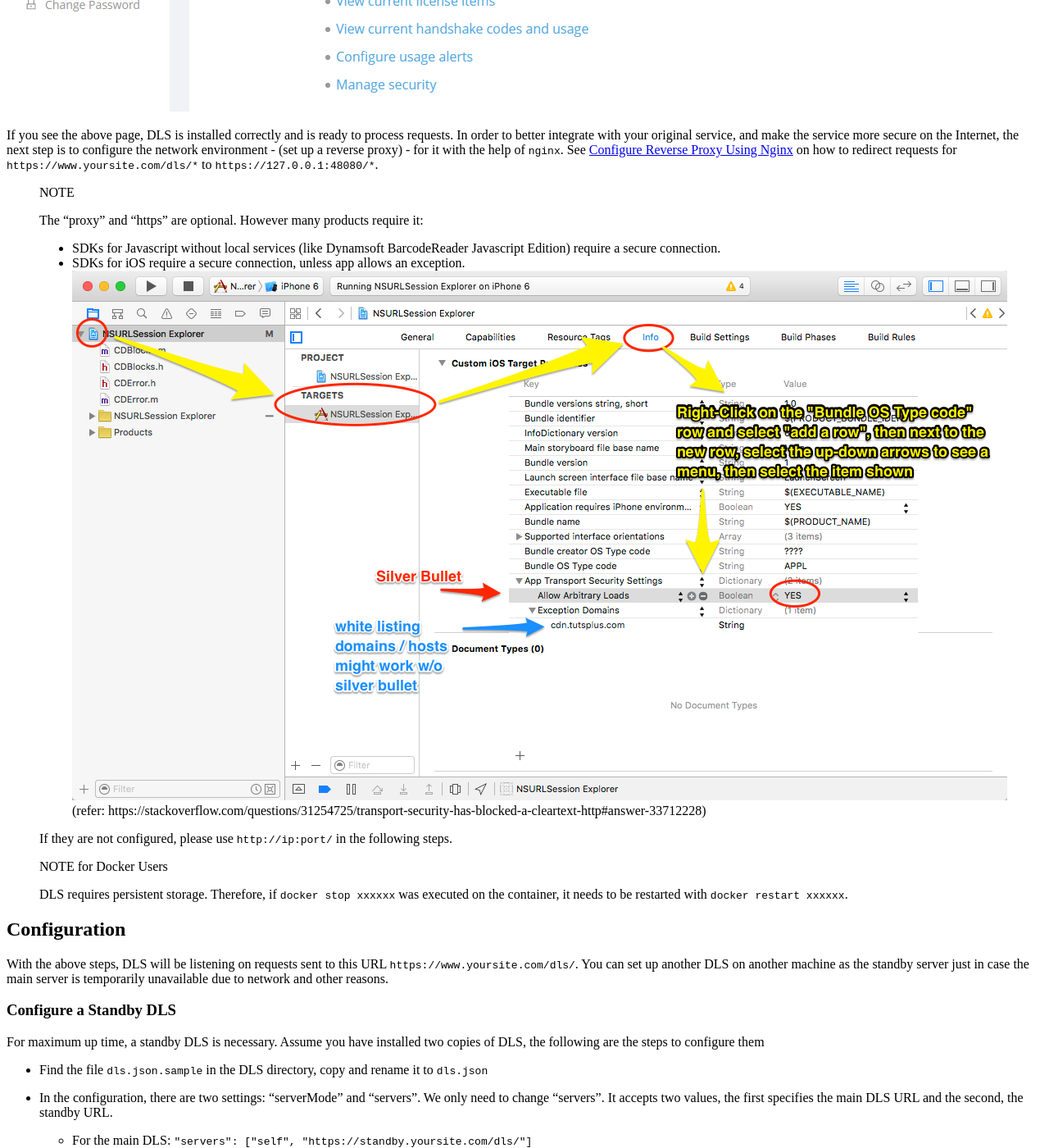
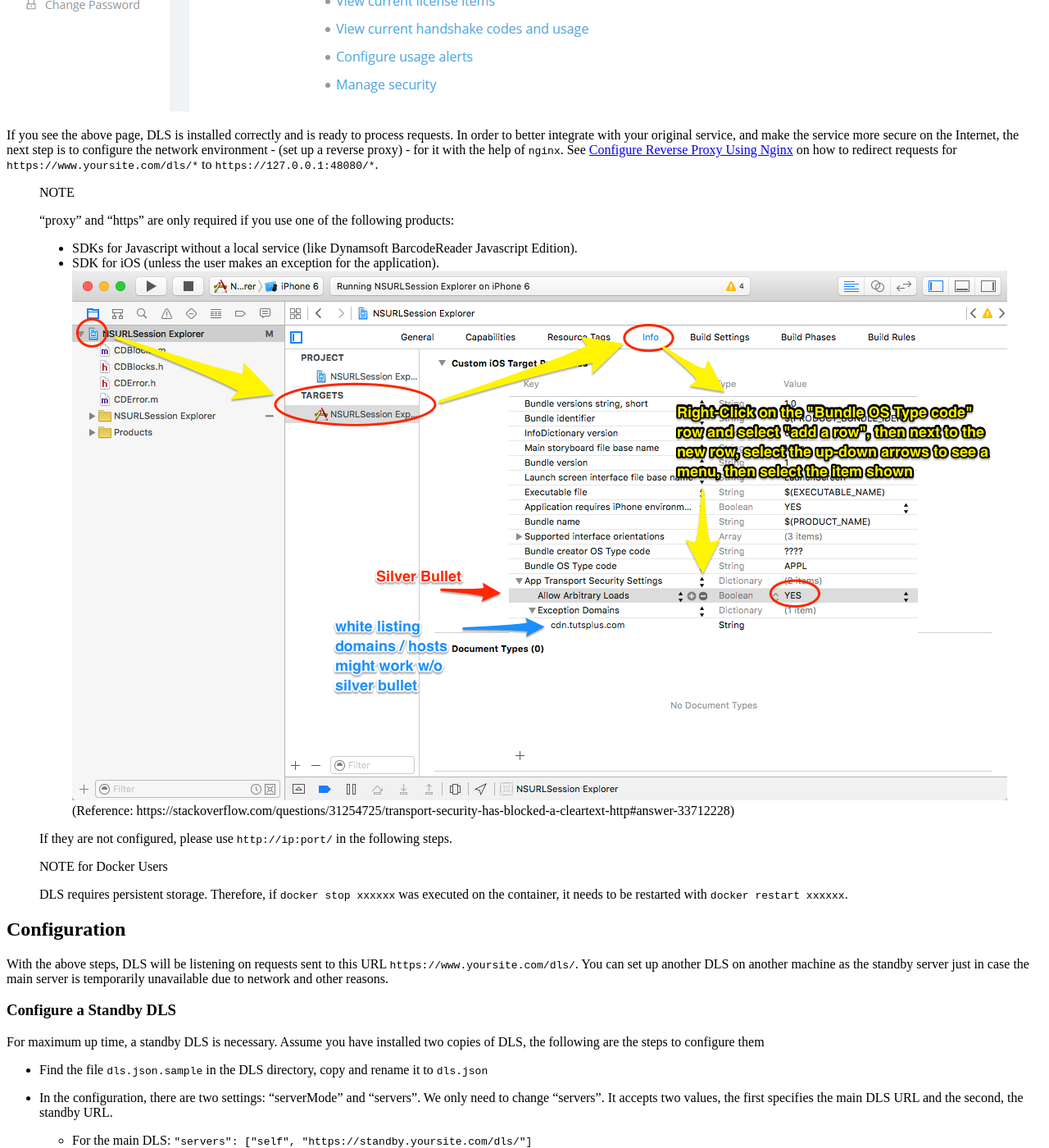
Before and after one commit to dynamsoft-docs/license-server-docs, a Jekyll site: the page built from selfhosting/DLSonLinux.md, in a window 1280 px wide and 1400 px high, scrolled down 1740 px. Shown: the whole window at 82% size. Built offline with Jekyll 4.4.1, drawn with Linux system fonts in a browser that asks for light colours.

Commit message:
Update DLSonLinux.md
Better formatting 1

```diff
--- a/selfhosting/DLSonLinux.md
+++ b/selfhosting/DLSonLinux.md
@@ -91,9 +91,10 @@
 
 > NOTE
 >
-> The "proxy" and "https" are optional. However many products require it:
-> * SDKs for Javascript without local services (like Dynamsoft BarcodeReader Javascript Edition) require a secure connection.
-> * SDKs for iOS require a secure connection, unless app allows an exception. ![dls iOS allow http]({{site.assets}}imgs/dls-iOS-allow-http.png) (refer: https://stackoverflow.com/questions/31254725/transport-security-has-blocked-a-cleartext-http#answer-33712228)
+> "proxy" and "https" are only required if you use one of the following products:
+>
+> * SDKs for Javascript without a local service (like Dynamsoft BarcodeReader Javascript Edition).
+> * SDK for iOS (unless the user makes an exception for the application). ![dls iOS allow http]({{site.assets}}imgs/dls-iOS-allow-http.png) (Reference: https://stackoverflow.com/questions/31254725/transport-security-has-blocked-a-cleartext-http#answer-33712228)
 >
 > If they are not configured, please use `http://ip:port/` in the following steps.
 
```
